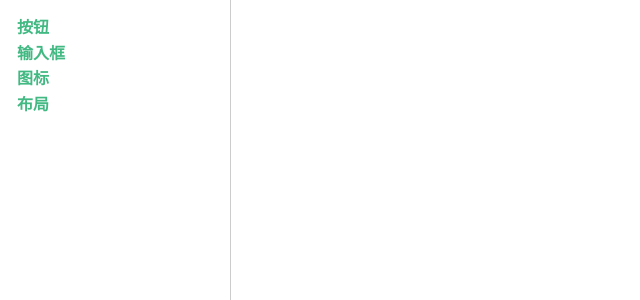
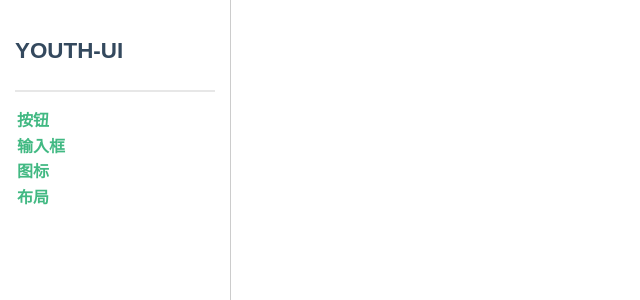
Before and after one commit to zyckx/YOUTH-UI, a Vue app: page /components/Icon in a window 1280 px wide. Before the commit this address had no page. Shown: the top 300 px of the page, without its empty margins (0-640 px from the left). Built offline with nearby package versions, Linux system fonts and the light colour scheme; what @youth-ui/icons-vue would draw is missing.

Commit message:
feat: finish layout

```diff
--- a/src/App.vue
+++ b/src/App.vue
@@ -1,6 +1,8 @@
 <template>
   <div class="youth-doc">
     <aside>
+      <h3>YOUTH-UI</h3>
+      <hr />
       <router-link v-for="(link, index) in data.links" :key="index" :to="link.path">{{
         link.name
       }}</router-link>
```
